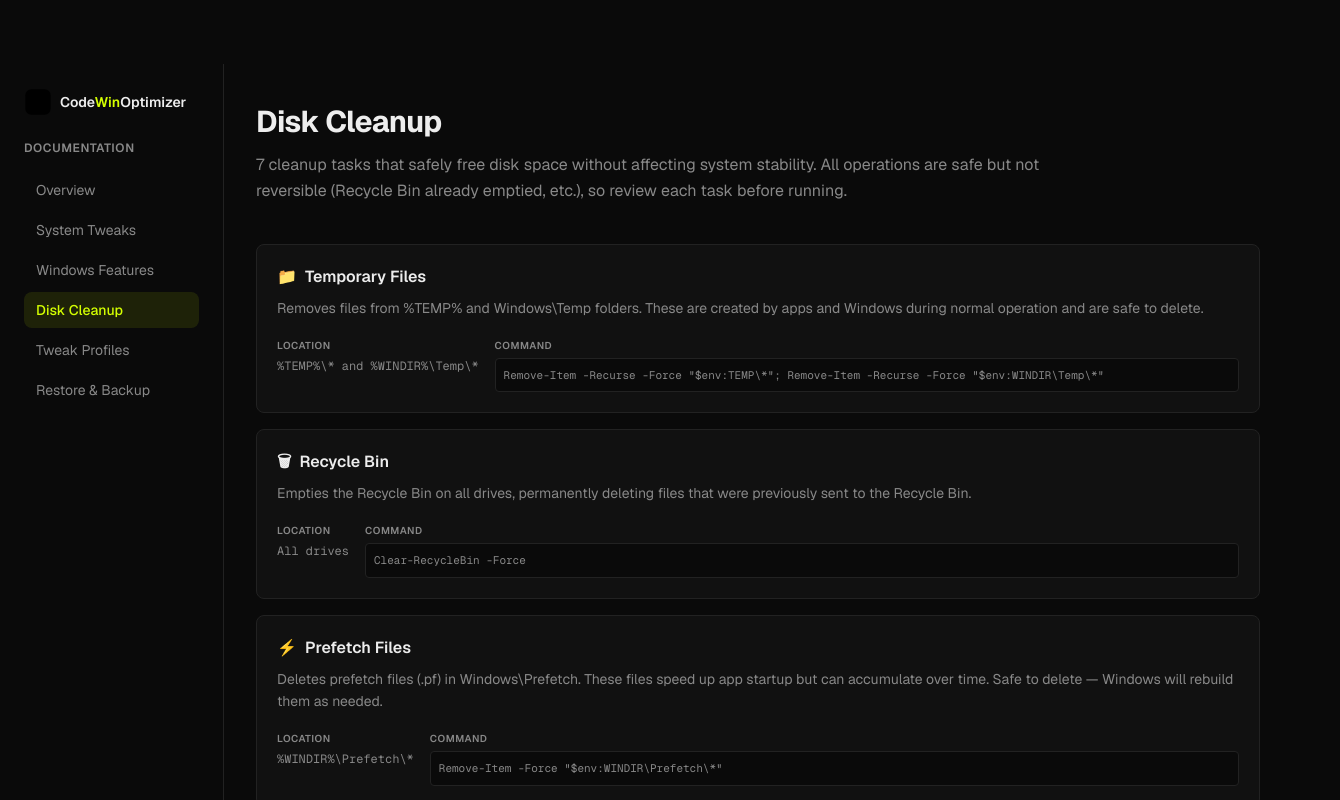
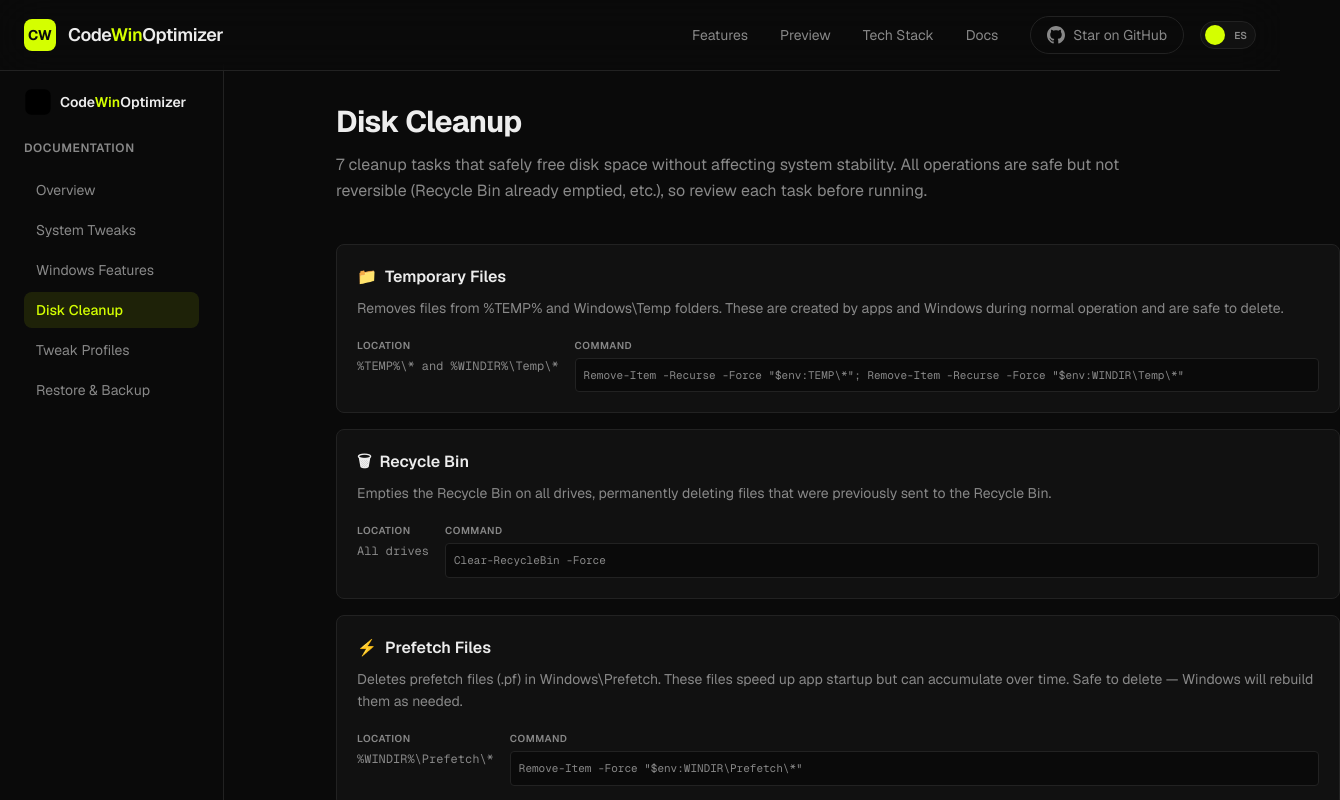
Before and after one commit to kirii86/CodeWinOptimizer-Web, a Next.js app: page /docs/cleanup in a window 1280 px wide. Shown: the top 800 px of the page, 1340 px wide, since content can reach past the window. Built offline with nearby package versions, Linux system fonts and the light colour scheme.

Commit message:
docs: add Navbar with language toggle to /docs, center content with mx-auto

```diff
--- a/src/app/docs/layout.tsx
+++ b/src/app/docs/layout.tsx
@@ -1,5 +1,6 @@
 import type { Metadata } from "next";
 import DocSidebar from "@/components/DocSidebar";
+import Navbar from "@/components/Navbar";
 
 export const metadata: Metadata = {
   title: {
@@ -12,9 +13,12 @@ export const metadata: Metadata = {
 
 export default function DocsLayout({ children }: { children: React.ReactNode }) {
   return (
-    <div className="flex min-h-screen pt-16">
-      <DocSidebar />
-      <main className="flex-1 px-8 py-10 max-w-4xl">{children}</main>
-    </div>
+    <>
+      <Navbar />
+      <div className="flex min-h-screen pt-16">
+        <DocSidebar />
+        <main className="flex-1 px-8 py-10 max-w-4xl mx-auto">{children}</main>
+      </div>
+    </>
   );
 }
```
